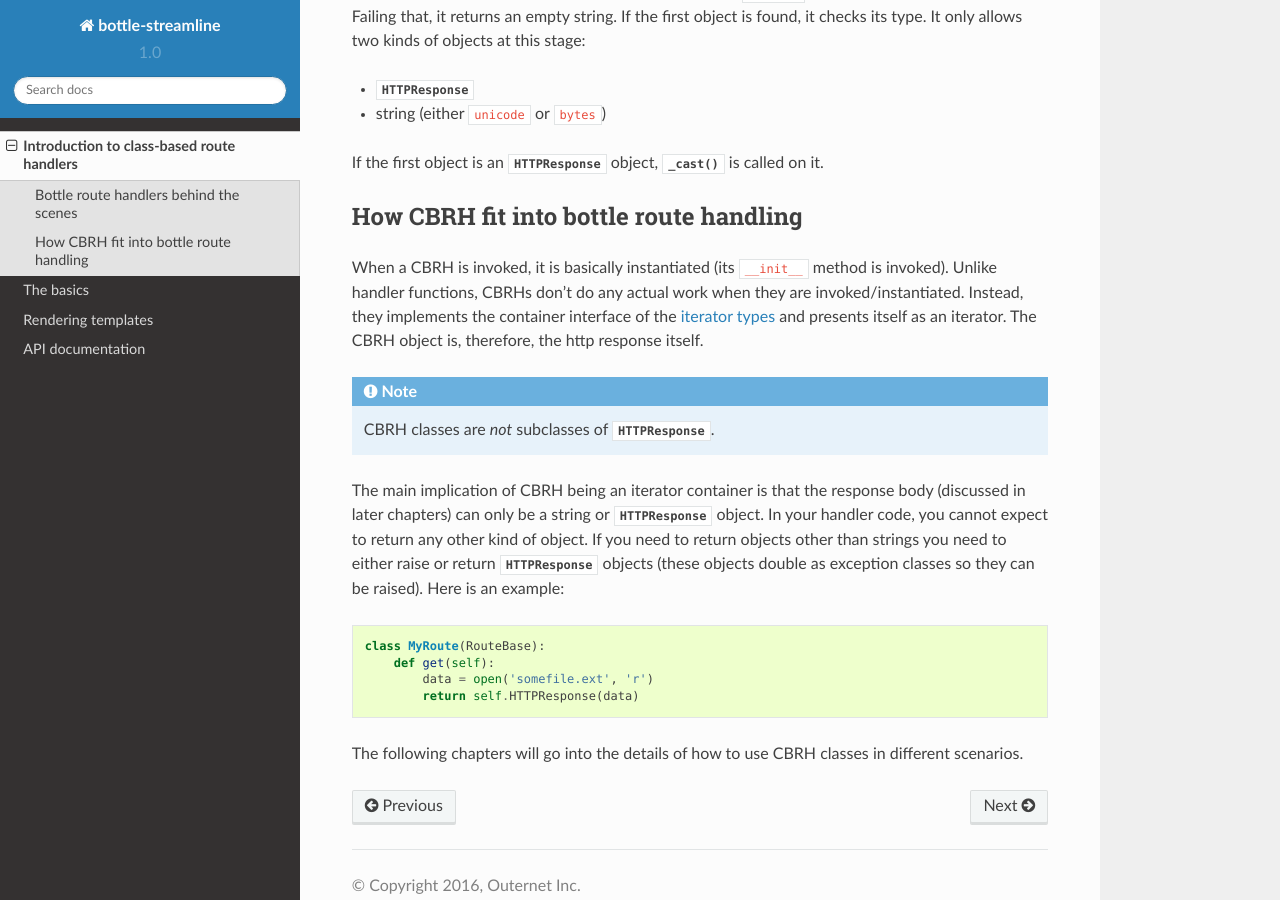
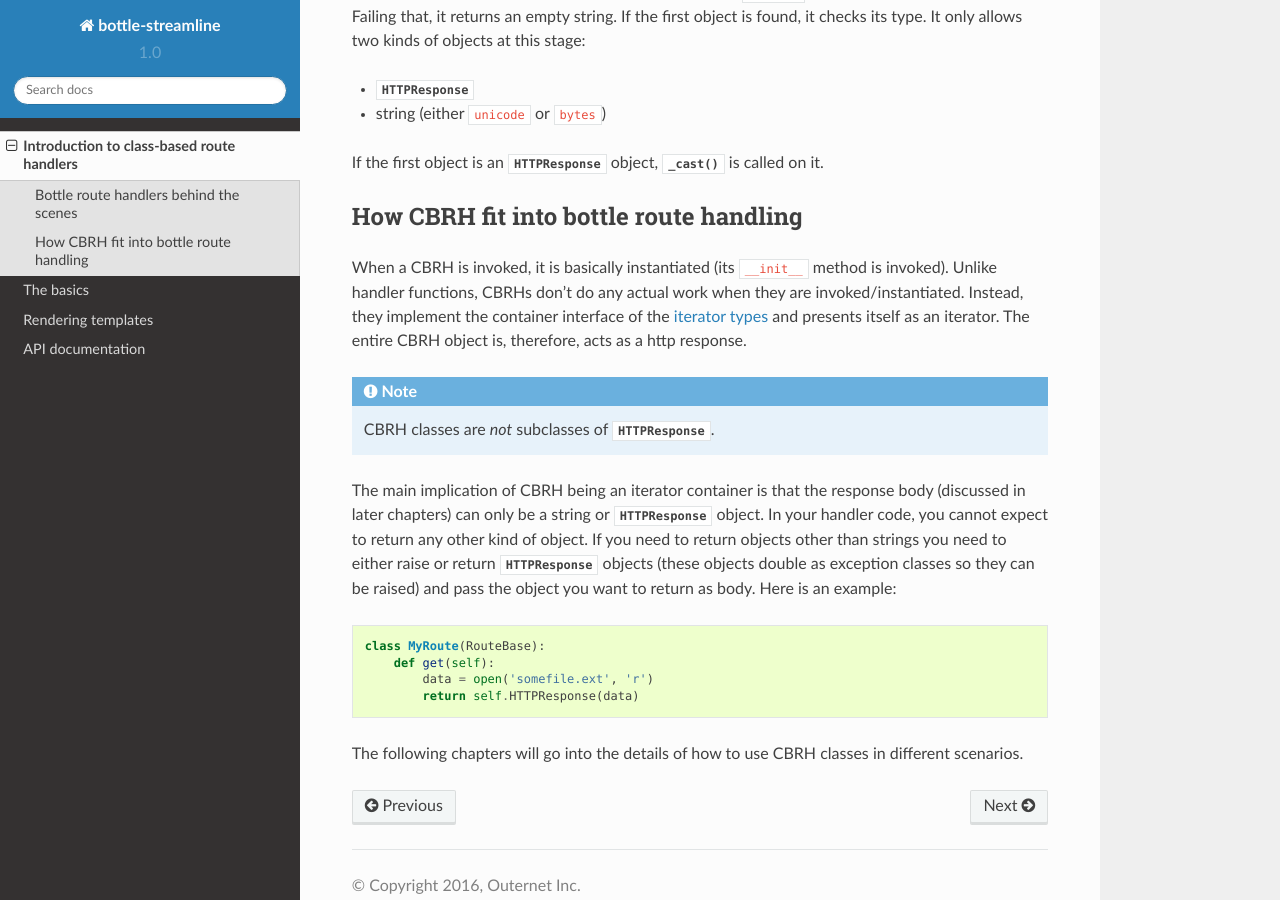
Before and after one commit to Othernet-Project/bottle-streamline, a Sphinx documentation site: the page built from docs/source/intro.rst, in a window 1280 px wide and 900 px high, scrolled down 1040 px. Built offline with Sphinx 7.4.7 and the Read the Docs theme 2.0.0, drawn with Linux system fonts in a browser that asks for light colours.

Commit message:
Fixed typos and forumlation
Signed-off-by: Branko Vukelic <branko@outernet.is>

```diff
--- a/docs/source/intro.rst
+++ b/docs/source/intro.rst
@@ -56,10 +56,11 @@ How CBRH fit into bottle route handling
 
 When a CBRH is invoked, it is basically instantiated (its ``__init__`` method
 is invoked). Unlike handler functions, CBRHs don't do any actual work when they
-are invoked/instantiated. Instead, they implements the container interface of
+are invoked/instantiated. Instead, they implement the container interface of
 the `iterator types
 <https://docs.python.org/2/library/stdtypes.html#typeiter>`_ and presents
-itself as an iterator. The CBRH object is, therefore, the http response itself.
+itself as an iterator. The entire CBRH object is, therefore, acts as a http
+response.
 
 .. note::
     CBRH classes are *not* subclasses of :py:class:`~bottle.HTTPResponse`.
@@ -70,14 +71,13 @@ body (discussed in later chapters) can only be a string or
 expect to return any other kind of object. If you need to return objects other
 than strings you need to either raise or return
 :py:class:`~bottle.HTTPResponse` objects (these objects double as exception
-classes so they can be raised). Here is an example::
-
+classes so they can be raised) and pass the object you want to return as body.
+Here is an example::
 
     class MyRoute(RouteBase):
         def get(self):
             data = open('somefile.ext', 'r')
             return self.HTTPResponse(data)
 
-
 The following chapters will go into the details of how to use CBRH classes in
 different scenarios.
```
